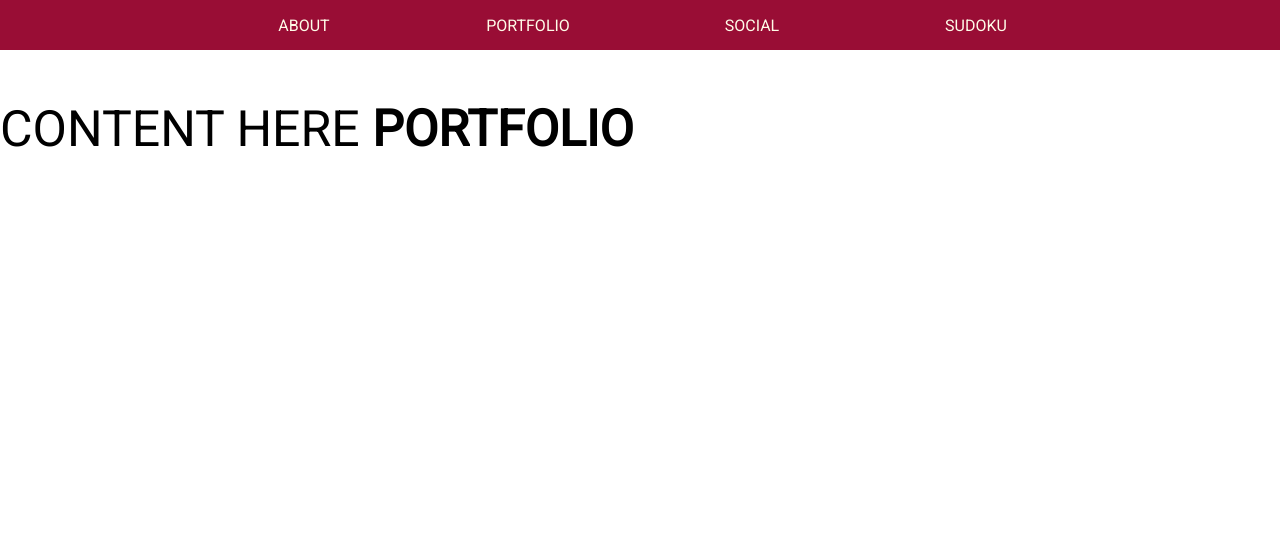
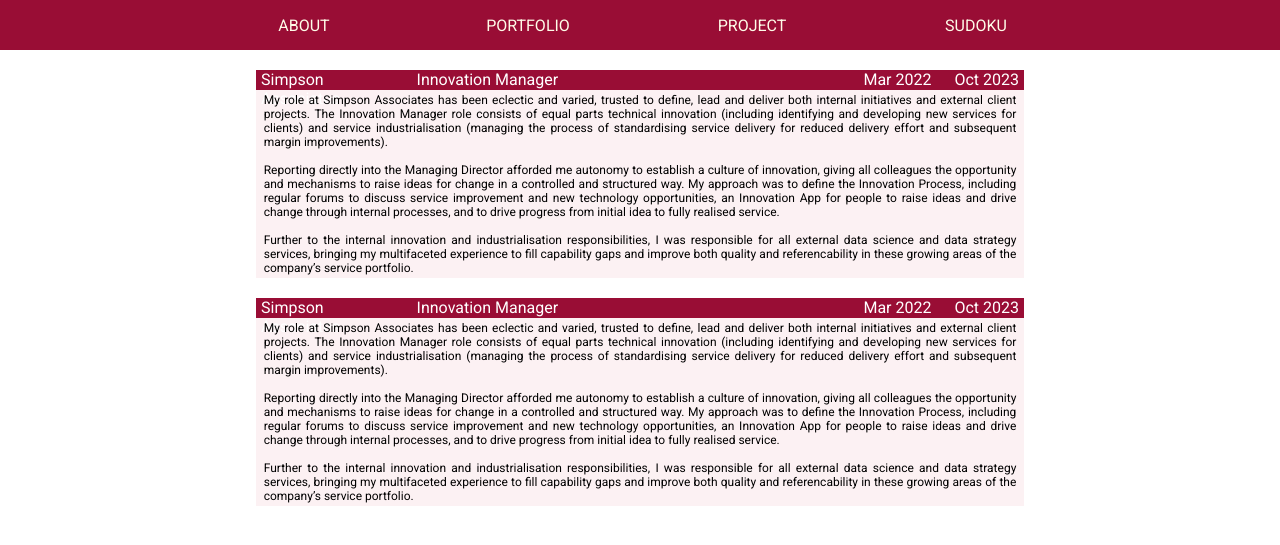
Before and after one commit to adamandrew-ml/portfolio, a Flask app: page /portfolio in a window 1280 px wide. Shown: the top 545 px of the page. Run offline with Flask 3, Linux system fonts and the light colour scheme.

Commit message:
job history structure

```diff
--- a/portfolio_app/static/style.css
+++ b/portfolio_app/static/style.css
@@ -9,6 +9,7 @@
 	--lightcoral: #E37884ff;
 	--lightcoral-t : #E3788422;
 	--mistyrose: #F8DDE0ff;
+	--mistyrose-t: #F8DDE066;
 	--white: #fff;
 	--transition-speed: 1s;
 }
@@ -36,6 +32,8 @@
 	display: flex;
 	justify-content: center;
 	align-items: center;
+	overflow: hidden;
+	position: fixed;
 }
 
 .nav-bar-ul {
@@ -100,9 +106,72 @@
 
 
 
+
+.portfolio-container {
+	padding-top: 70px;
+	margin: auto;
+	width: 60%;
+	font-family: Roboto;
+	font-size: 16px;
+}
+
+.portfolio-org-container {
+	display: inline;
+	width: 100%;
+	height: 300px;
+}
+
+.portfolio-org-header {
+	display: flex;
+	height: 20px;
+	width: 100%;
+	background-color: var(--claret);
+	color: white;
+}
+
+.portfolio-org-name {
+	padding: 0px 5px;
+	width: 20%;
+}
+
+.portfolio-job-title {
+	padding: 0px 5px;
+	width: 60%;
+}
+
+.portfolio-date-from {
+	padding: 0px 5px;
+	width: 10%;
+	text-align: left;
+}
+
+.portfolio-date-to {
+	padding: 0px 5px;
+	text-align: right;
+	width: 10%;
+}
+
+.portfolio-org-main {
+	width: 100%;
+	display: flex;
+	background-color: var(--mistyrose-t);
+	margin-bottom: 20px;
+	justify-content: center;
+}
+
+.portfolio-org-text {
+	width: 98%;
+	margin: 3px 0px;
+	text-align: justify;
+	font-size: 12px;
+}
+
+
+
 .sudoku-container {
+	padding-top: 70px;
     height: 100%;
-    padding: 20px 200px;
+    /* padding: 20px 200px; */
     display: flex;
    	align-items: center;
 	justify-content: center;
--- a/portfolio_app/templates/base.html
+++ b/portfolio_app/templates/base.html
@@ -14,7 +14,7 @@
         <ul class = "nav-bar-ul">
             <li><a href="about">ABOUT</a></li>
             <li><a href="portfolio">PORTFOLIO</a></li>
-            <li><a href="about">SOCIAL</a></li>
+            <li><a href="about">PROJECT</a></li>
             <li><a href="{{url_for('sudoku')}}">SUDOKU</a></li>
         </ul>
 	</nav>
--- a/portfolio_app/templates/portfolio.html
+++ b/portfolio_app/templates/portfolio.html
@@ -1,9 +1,63 @@
 {% extends "base.html" %}
 {% block content %}
-    <div class="baseclass">
-    	<p style = "color: black; font-size: 50px;">
-    		CONTENT HERE <b>
-    		PORTFOLIO
-    	</b></p>
-    </div>
+<div class = "portfolio-container">
+
+	<div class = "portfolio-org-container">
+		<div class = portfolio-org-header>
+			<div class = "portfolio-org-name">Simpson Associates</div>
+			<div class = "portfolio-job-title">Innovation Manager</div>
+			<div class = "portfolio-date-from">Mar 2022</div>
+			<div class = "portfolio-date-to">Oct 2023</div>
+		</div>
+		<div class = "portfolio-org-main">
+			<div class = "portfolio-org-text">
+				My role at Simpson Associates has been eclectic and varied, trusted to define, lead and deliver both internal initiatives
+				and external client projects. The Innovation Manager role consists of equal parts technical innovation (including
+				identifying and developing new services for clients) and service industrialisation (managing the process of
+				standardising service delivery for reduced delivery effort and subsequent margin improvements).
+				<br><br>
+				Reporting directly into the Managing Director afforded me autonomy to establish a culture of innovation, giving all
+				colleagues the opportunity and mechanisms to raise ideas for change in a controlled and structured way. My
+				approach was to define the Innovation Process, including regular forums to discuss service improvement and new
+				technology opportunities, an Innovation App for people to raise ideas and drive change through internal processes,
+				and to drive progress from initial idea to fully realised service.
+				<br><br>
+				Further to the internal innovation and industrialisation responsibilities, I was responsible for all external data science
+				and data strategy services, bringing my multifaceted experience to fill capability gaps and improve both quality and
+				referencability in these growing areas of the company’s service portfolio.
+			</div>
+		</div>
+	</div>
+
+
+
+	<div class = "portfolio-org-container">
+		<div class = portfolio-org-header>
+			<div class = "portfolio-org-name">Simpson Associates</div>
+			<div class = "portfolio-job-title">Innovation Manager</div>
+			<div class = "portfolio-date-from">Mar 2022</div>
+			<div class = "portfolio-date-to">Oct 2023</div>
+		</div>
+		<div class = "portfolio-org-main">
+			<div class = "portfolio-org-text">
+				My role at Simpson Associates has been eclectic and varied, trusted to define, lead and deliver both internal initiatives
+				and external client projects. The Innovation Manager role consists of equal parts technical innovation (including
+				identifying and developing new services for clients) and service industrialisation (managing the process of
+				standardising service delivery for reduced delivery effort and subsequent margin improvements).
+				<br><br>
+				Reporting directly into the Managing Director afforded me autonomy to establish a culture of innovation, giving all
+				colleagues the opportunity and mechanisms to raise ideas for change in a controlled and structured way. My
+				approach was to define the Innovation Process, including regular forums to discuss service improvement and new
+				technology opportunities, an Innovation App for people to raise ideas and drive change through internal processes,
+				and to drive progress from initial idea to fully realised service.
+				<br><br>
+				Further to the internal innovation and industrialisation responsibilities, I was responsible for all external data science
+				and data strategy services, bringing my multifaceted experience to fill capability gaps and improve both quality and
+				referencability in these growing areas of the company’s service portfolio.
+			</div>
+		</div>
+	</div>
+
+
+</div>
 {% endblock %}
```
Also changed, not shown: other parts of portfolio_app/static/style.css (+15 -12 lines), portfolio_app/templates/sudoku.html (+21 -21 lines).
